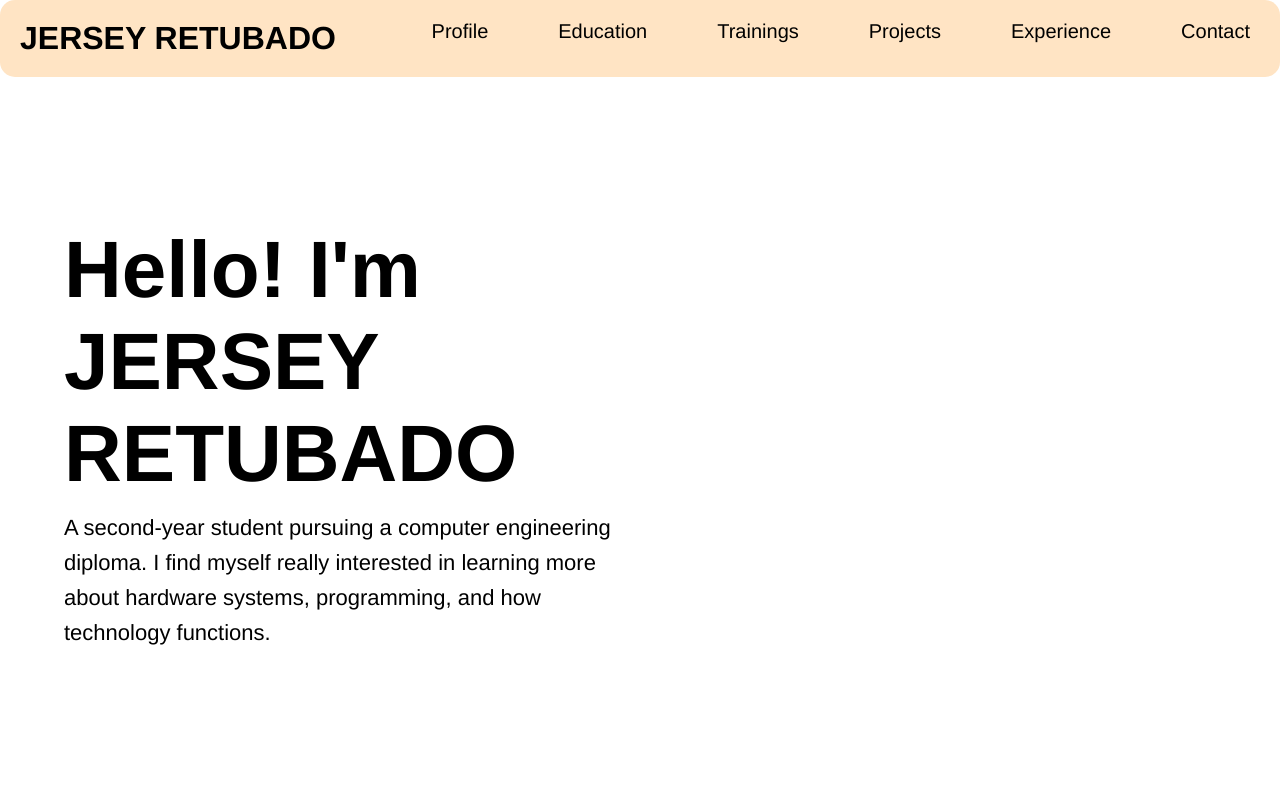
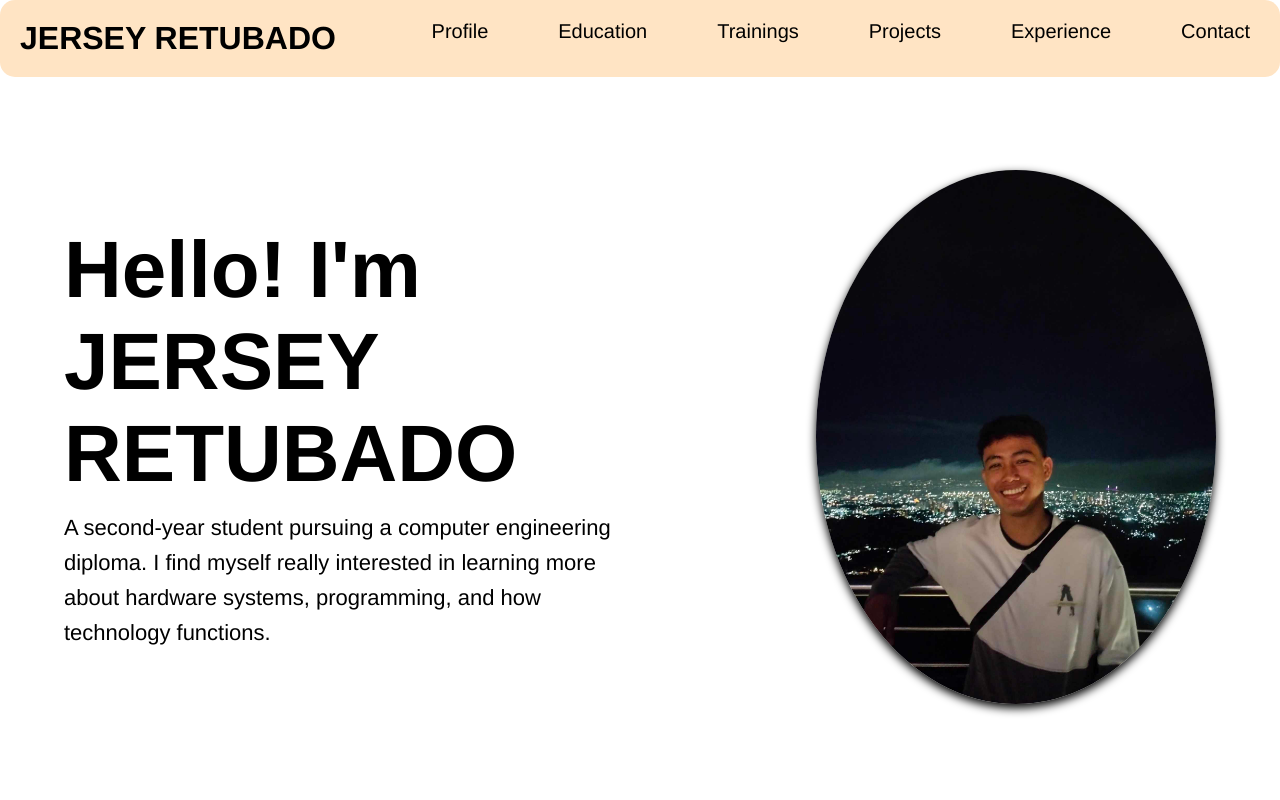
Before and after one commit to Dyers28/Portfolio, a plain HTML site: page index.html in a window 1280 px wide. Shown: the top 800 px of the page. Drawn offline with Linux system fonts and the light colour scheme; the site is published under a folder, as on GitHub Pages, so addresses that start at the root find nothing; a script that the page names is missing.

Commit message:
Update index.html

```diff
--- a/index.html
+++ b/index.html
@@ -33,7 +33,7 @@
       </div>
 
       <div class="profile-right">
-        <img src="/img/akong nawng.jpg" alt="">
+        <img src="img/akong nawng.jpg" alt="">
       </div>
 
     </section>
```
